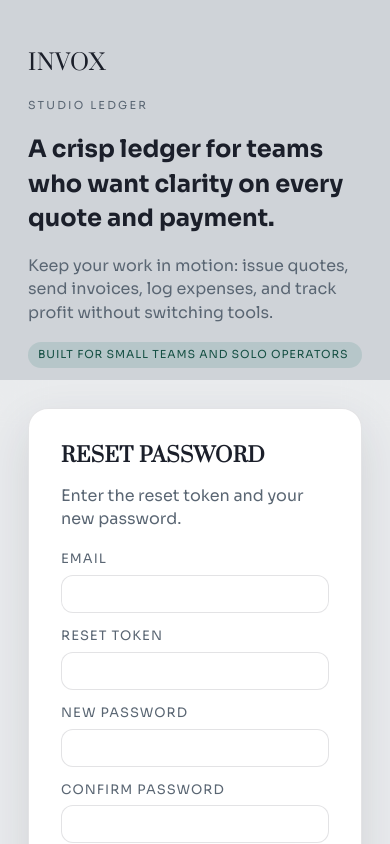
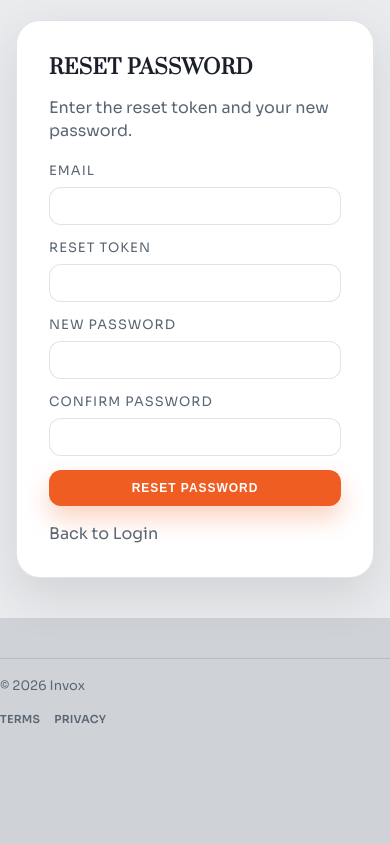
Before and after one commit to vickydee432-rgb/invox, a Next.js app in the folder frontend/: page /reset in a window 390 px wide. Shown: the top 844 px of the page. Built offline with nearby package versions, Linux system fonts and the light colour scheme.

Commit message:
new feature: add plans page

```diff
--- a/frontend/app/globals.css
+++ b/frontend/app/globals.css
@@ -1014,6 +1014,27 @@ a {
     background: #cfd3d8;
   }
 
+  .auth-wrap {
+    min-height: auto;
+  }
+
+  .auth-hero {
+    display: none;
+  }
+
+  .auth-card {
+    padding: 20px 16px 40px;
+    align-items: stretch;
+    justify-content: flex-start;
+  }
+
+  .card {
+    width: 100%;
+    max-height: none;
+    overflow: visible;
+    border-radius: 24px;
+  }
+
   .sidebar {
     display: none;
   }
```
